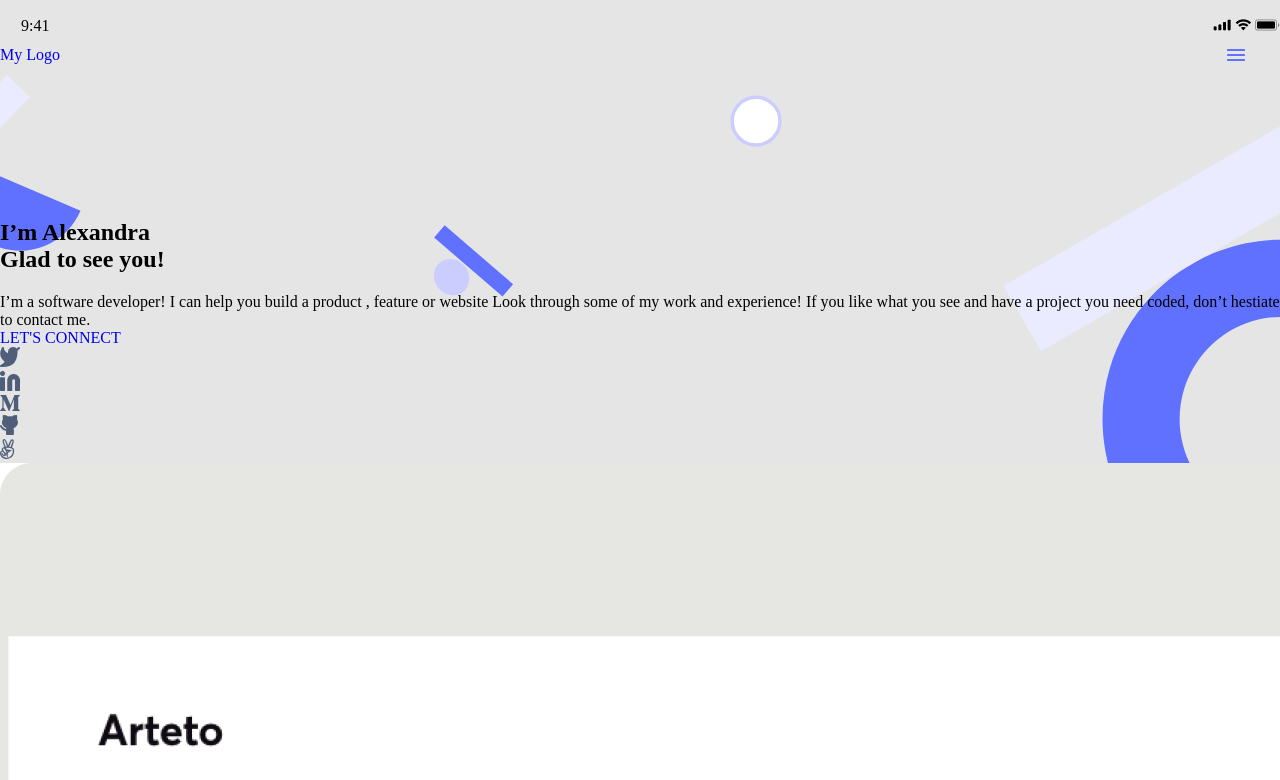
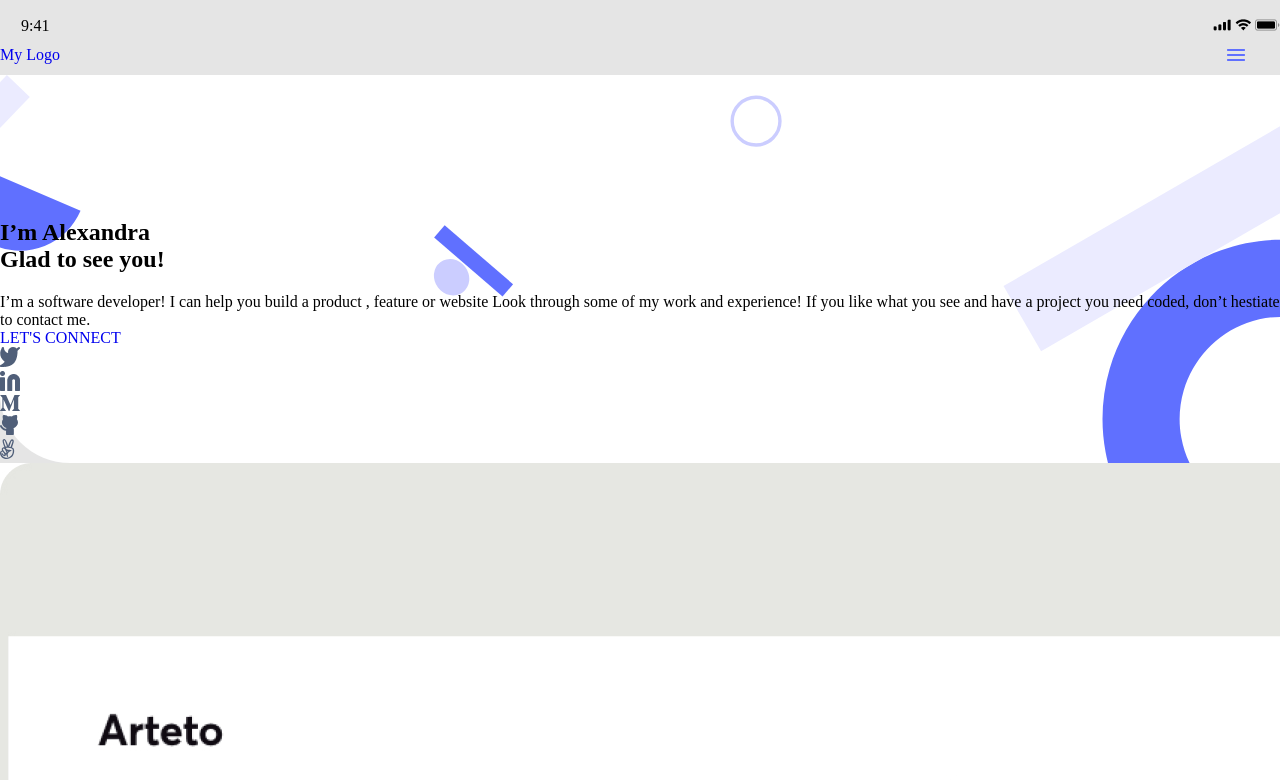
Before and after one commit to wayungi/Portfolio, a website: page index.html in a window 1280 px wide. Shown: the top 780 px of the page. Drawn offline with Linux system fonts and the light colour scheme.

Commit message:
Add background color to .introduction

```diff
--- a/style.css
+++ b/style.css
@@ -60,6 +60,8 @@ a{text-decoration: none;}
   background-image: url('images/header_bg.svg');
   background-repeat: no-repeat;
   background-size: cover;
+  background-color: #fff;
+  border-bottom-left-radius: 70px;
 }
 
 
```
